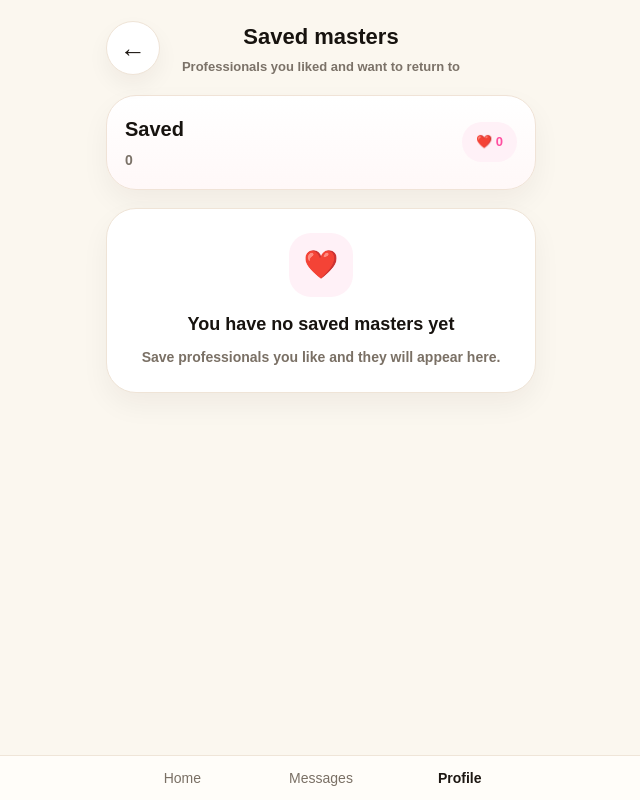
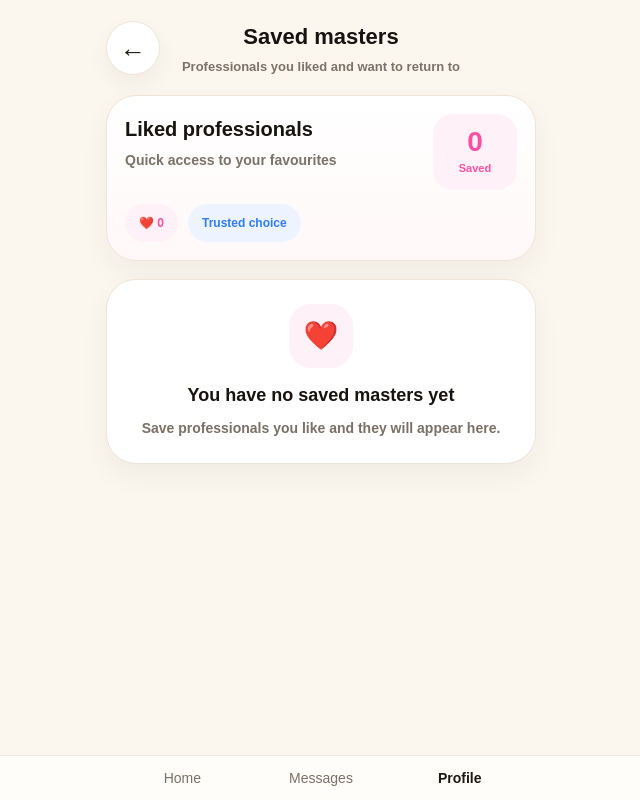
Before and after one commit to bellasalon4u-source/mapbookapp, a Next.js app: page /profile/saved-masters in a window 1280 px wide. Shown: the whole page, without its empty margins (319-959 px from the left). Built offline with nearby package versions, Linux system fonts and the light colour scheme.

Commit message:
git add app/profile/saved-masters/page.tsx git commit -m "redesign saved masters page"

```diff
--- a/app/profile/saved-masters/page.tsx
+++ b/app/profile/saved-masters/page.tsx
@@ -24,6 +24,9 @@ const savedMastersTexts = {
     ratingLabel: 'Rating',
     cityFallback: 'London',
     availableNow: 'Available now',
+    likedProfessionals: 'Liked professionals',
+    quickAccess: 'Quick access to your favourites',
+    trustedChoice: 'Trusted choice',
   },
   ES: {
     title: 'Profesionales guardados',
@@ -37,6 +40,9 @@ const savedMastersTexts = {
     ratingLabel: 'Valoración',
     cityFallback: 'London',
     availableNow: 'Disponible ahora',
+    likedProfessionals: 'Profesionales favoritos',
+    quickAccess: 'Acceso rápido a tus favoritos',
+    trustedChoice: 'Elección confiable',
   },
   RU: {
     title: 'Сохранённые мастера',
@@ -50,6 +56,9 @@ const savedMastersTexts = {
     ratingLabel: 'Рейтинг',
     cityFallback: 'London',
     availableNow: 'Доступен сейчас',
+    likedProfessionals: 'Избранные специалисты',
+    quickAccess: 'Быстрый доступ к вашим избранным',
+    trustedChoice: 'Надёжный выбор',
   },
   CZ: {
     title: 'Uložení specialisté',
@@ -63,6 +72,9 @@ const savedMastersTexts = {
     ratingLabel: 'Hodnocení',
     cityFallback: 'London',
     availableNow: 'Dostupný nyní',
+    likedProfessionals: 'Oblíbení specialisté',
+    quickAccess: 'Rychlý přístup k oblíbeným',
+    trustedChoice: 'Důvěryhodná volba',
   },
   DE: {
     title: 'Gespeicherte Profis',
@@ -76,6 +88,9 @@ const savedMastersTexts = {
     ratingLabel: 'Bewertung',
     cityFallback: 'London',
     availableNow: 'Jetzt verfügbar',
+    likedProfessionals: 'Favorisierte Profis',
+    quickAccess: 'Schnellzugriff auf deine Favoriten',
+    trustedChoice: 'Vertrauenswürdige Wahl',
   },
   PL: {
     title: 'Zapisani specjaliści',
@@ -89,6 +104,9 @@ const savedMastersTexts = {
     ratingLabel: 'Ocena',
     cityFallback: 'London',
     availableNow: 'Dostępny teraz',
+    likedProfessionals: 'Ulubieni specjaliści',
+    quickAccess: 'Szybki dostęp do ulubionych',
+    trustedChoice: 'Zaufany wybór',
   },
 } as const;
 
@@ -220,10 +238,10 @@ export default function SavedMastersPage() {
         >
           <div
             style={{
-              display: 'flex',
-              alignItems: 'center',
-              justifyContent: 'space-between',
+              display: 'grid',
+              gridTemplateColumns: '1fr auto',
               gap: 14,
+              alignItems: 'start',
             }}
           >
             <div>
@@ -234,7 +252,7 @@ export default function SavedMastersPage() {
                   color: '#17130f',
                 }}
               >
-                {text.savedCount}
+                {text.likedProfessionals}
               </div>
               <div
                 style={{
@@ -242,24 +260,63 @@ export default function SavedMastersPage() {
                   fontSize: 14,
                   color: '#7b7268',
                   fontWeight: 700,
+                  lineHeight: 1.55,
                 }}
               >
-                {savedMasters.length}
+                {text.quickAccess}
               </div>
             </div>
 
             <div
               style={{
+                minWidth: 84,
+                borderRadius: 20,
+                background: '#fff1f7',
+                color: '#ff4fa0',
+                padding: '14px 12px',
+                textAlign: 'center',
+              }}
+            >
+              <div style={{ fontSize: 28, fontWeight: 900, lineHeight: 1 }}>
+                {savedMasters.length}
+              </div>
+              <div style={{ marginTop: 4, fontSize: 11, fontWeight: 900 }}>
+                {text.savedCount}
+              </div>
+            </div>
+          </div>
+
+          <div
+            style={{
+              marginTop: 14,
+              display: 'flex',
+              flexWrap: 'wrap',
+              gap: 10,
+            }}
+          >
+            <span
+              style={{
                 ...accentStyle('pink'),
                 borderRadius: 999,
                 padding: '10px 14px',
-                fontSize: 13,
+                fontSize: 12,
                 fontWeight: 900,
-                whiteSpace: 'nowrap',
               }}
             >
               ❤️ {savedMasters.length}
-            </div>
+            </span>
+
+            <span
+              style={{
+                ...accentStyle('blue'),
+                borderRadius: 999,
+                padding: '10px 14px',
+                fontSize: 12,
+                fontWeight: 900,
+              }}
+            >
+              {text.trustedChoice}
+            </span>
           </div>
         </div>
 
```
